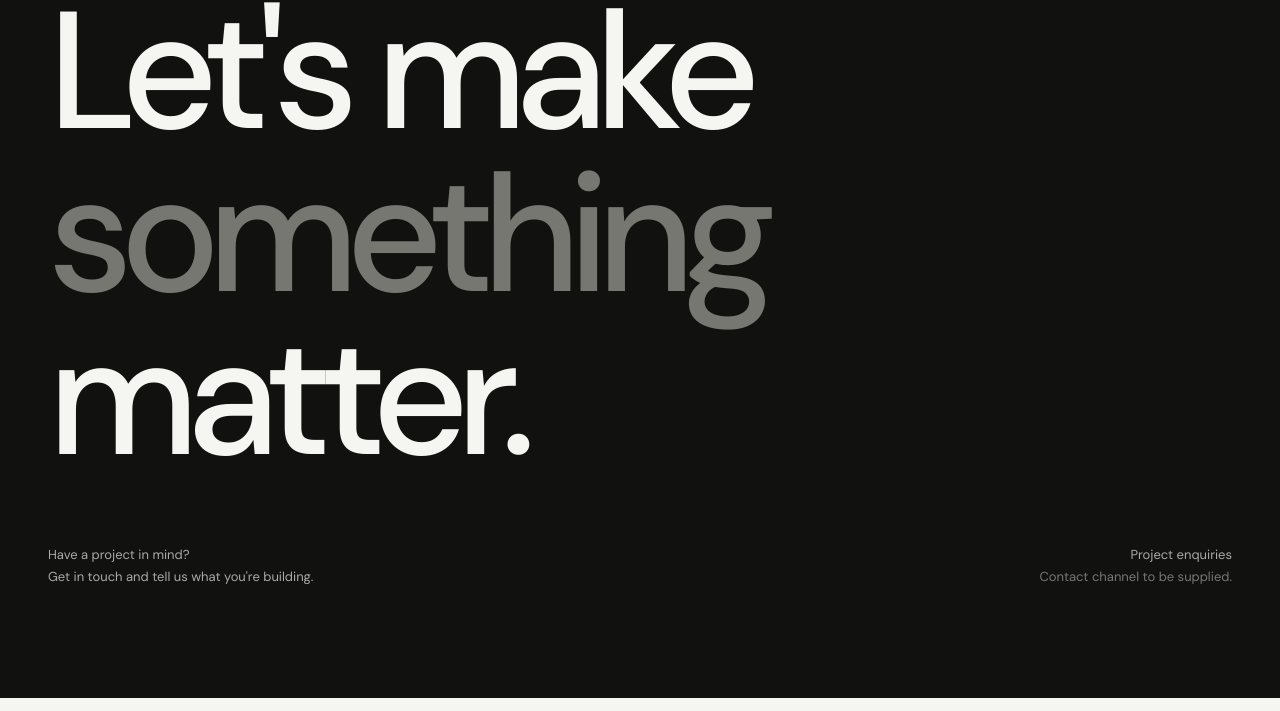
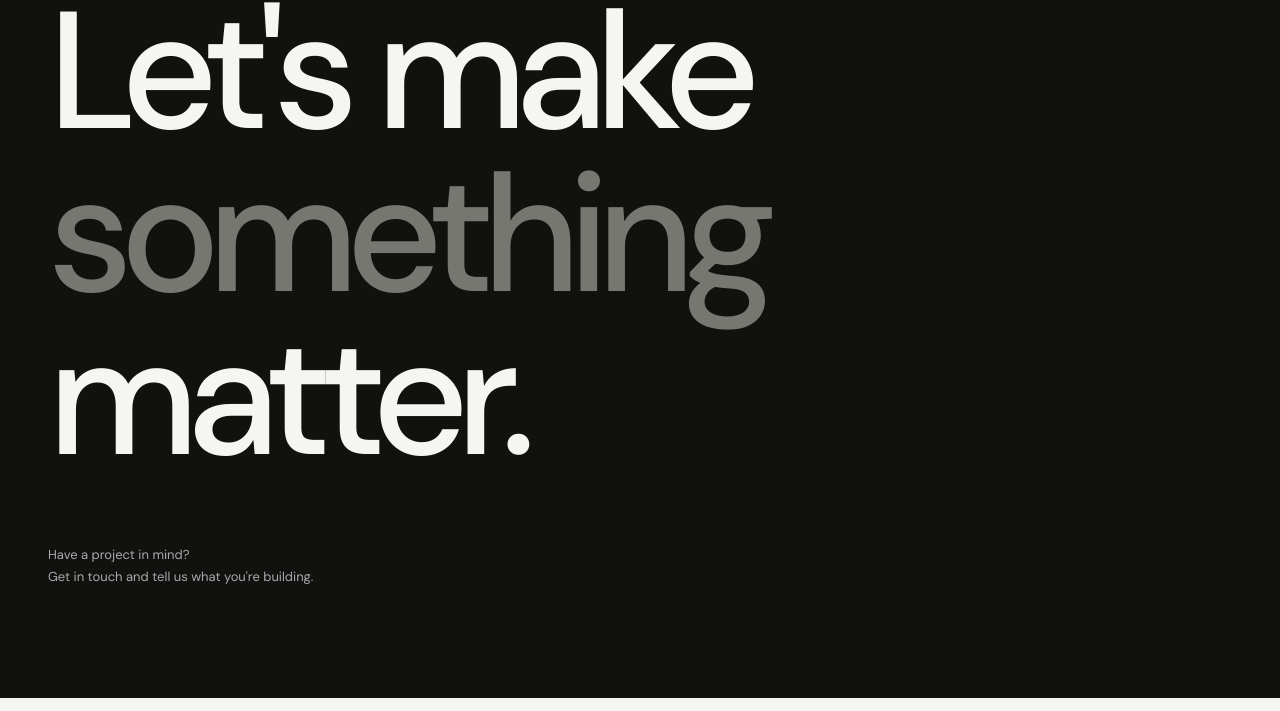
Before and after one commit to whoisbrzy/orionstio, an Astro site: page / in a window 1280 px wide. Shown: the part 4540-5251 px from the top of the page. Built offline with nearby package versions, Linux system fonts and the light colour scheme; Astro itself is replaced by a stand-in of ours.

Commit message:
Remove unprovided contact channel placeholder

```diff
--- a/src/pages/index.astro
+++ b/src/pages/index.astro
@@ -46,7 +46,7 @@ import "../styles/global.css";
 </div></section>
 <section class="about shell" id="about"><div class="about-top reveal"><p class="eyebrow">04 / ABOUT ORION</p><span>BRANDING STUDIO</span></div>
 <div class="about-grid reveal"><h2>Make it<br><span>mean</span><br>something.</h2><div><p>Orion is a branding studio focused on helping businesses build a clear and distinctive presence.</p><p>From the first strategic question to the final visual detail, the aim is the same: create work with purpose, character and consistency.</p></div></div></section>
-<section class="contact" id="contact"><div class="shell reveal"><p class="eyebrow">05 / START A PROJECT</p><h2>Let's make<br><span>something</span><br>matter.</h2><div class="contact-bottom"><p>Have a project in mind?<br>Get in touch and tell us what you're building.</p><p class="contact-note">Project enquiries<br><span>Contact channel to be supplied.</span></p></div></div></section>
+<section class="contact" id="contact"><div class="shell reveal"><p class="eyebrow">05 / START A PROJECT</p><h2>Let's make<br><span>something</span><br>matter.</h2><div class="contact-bottom"><p>Have a project in mind?<br>Get in touch and tell us what you're building.</p></div></div></section>
 </main>
 <footer class="footer shell"><a class="logo" href="#top">ORION<span>®</span></a><span>Branding studio · Independent creative practice</span><a href="#top">Back to top <svg viewBox="0 0 24 24" aria-hidden="true"><path d="M12 20V4m-7 7 7-7 7 7"/></svg></a><small>© 2026 ORION. ALL RIGHTS RESERVED.</small></footer>
 <script>
```
